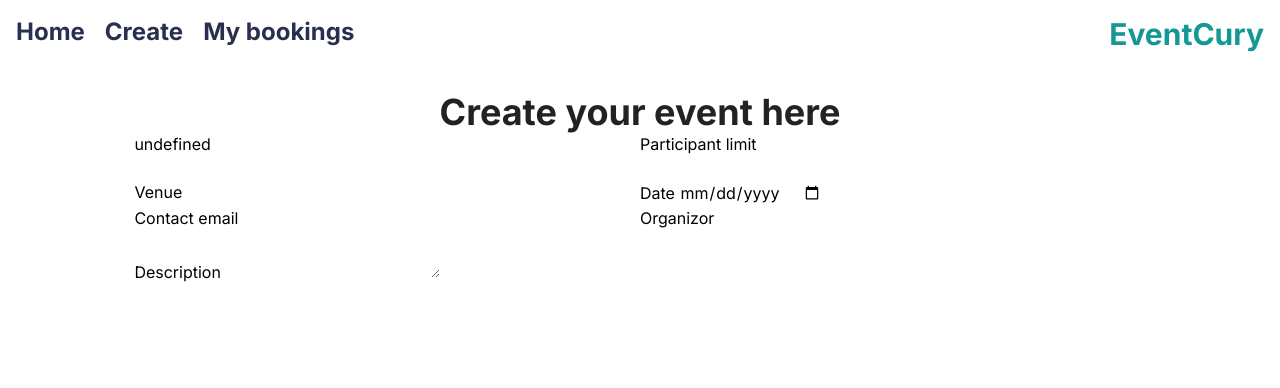
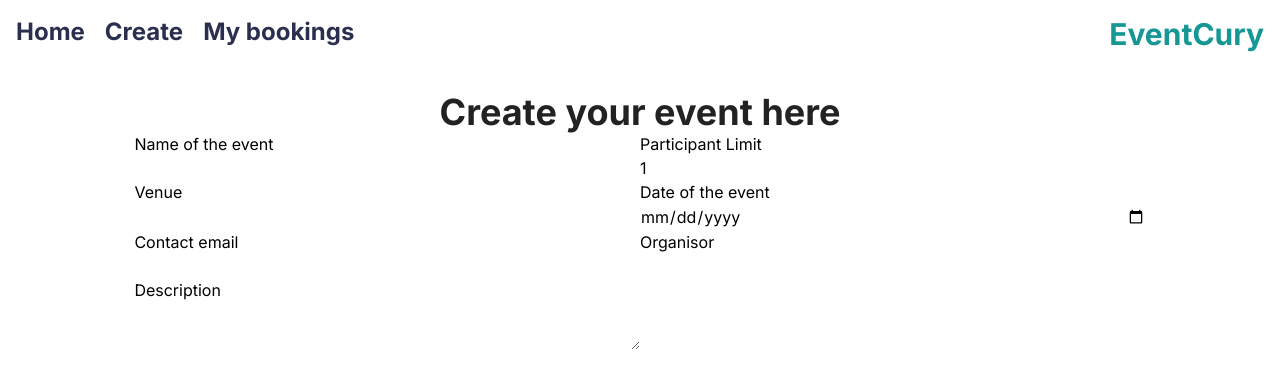
Before and after one commit to RasuwanK/event-manager, a SvelteKit app: page /create in a window 1280 px wide. Shown: the top 388 px of the page. Built offline with nearby package versions, Linux system fonts and the light colour scheme.

Commit message:
Skeleton of the form

```diff
--- a/src/routes/create/+page.svelte
+++ b/src/routes/create/+page.svelte
@@ -1,5 +1,14 @@
 <script lang="ts">
-  import InputField from '$lib/InputField.svelte';
+	import InputField from '$lib/InputField.svelte';
+
+  // Form field values
+  let name = '';
+  let participantLimit = '1';
+  let venue = '';
+  let date = '';
+  let contactEmail = '';
+  let organisor = '';
+  let description = '';
 </script>
 
 <div id="create-page" class="mt-4 p-2 flex flex-col items-center">
@@ -9,31 +18,67 @@
 		</header>
 		<form method="post" class="grid grid-cols-2">
 			<div class="cell">
-        <InputField />
+				<InputField
+					label="Name of the event"
+					type="text"
+					bind:value={name}
+					name="name"
+					isRequired={true}
+				/>
 			</div>
-			<div>
-				<label for="participantLimit">Participant limit</label>
-				<input id="participantLimit" name="participantLimit" type="number" required />
+			<div class="cell">
+				<InputField
+					label="Participant Limit"
+					type="number"
+					bind:value={participantLimit}
+					name="participantLimit"
+					isRequired={true}
+				/>
 			</div>
-			<div>
-				<label for="venue">Venue</label>
-				<input id="venue" name="venue" type="text" required />
+			<div class="cell">
+				<InputField
+					label="Venue"
+					type="text"
+					bind:value={venue}
+					name="venue"
+					isRequired={true}
+				/>
 			</div>
-			<div>
-				<label for="date">Date</label>
-				<input id="date" name="date" type="date" required />
+      <div class="cell">
+				<InputField
+					label="Date of the event"
+					type="date"
+					bind:value={date}
+					name="date"
+					isRequired={true}
+				/>
 			</div>
-			<div>
-				<label for="contactEmail">Contact email</label>
-				<input id="contactEmail" name="contactEmail" type="email" required />
+      <div class="cell">
+				<InputField
+					label="Contact email"
+					type="email"
+					bind:value={contactEmail}
+					name="contactEmail"
+					isRequired={true}
+				/>
 			</div>
-			<div>
-				<label for="organizor">Organizor</label>
-				<input id="organizor" name="organizor" type="text" />
+     <div class="cell">
+				<InputField
+					label="Organisor"
+					type="text"
+					bind:value={organisor}
+					name="organisor"
+					isRequired={true}
+				/>
 			</div>
-			<div class="col-start-1 col-end-3">
-				<label for="description">Description</label>
-				<textarea id="description" name="description" />
+     <div class="cell">
+				<InputField
+					label="Description"
+					type="textarea"
+					bind:value={description}
+					name="description"
+					isRequired={true}
+				/>
 			</div>
 		</form>
 	</div>
```
